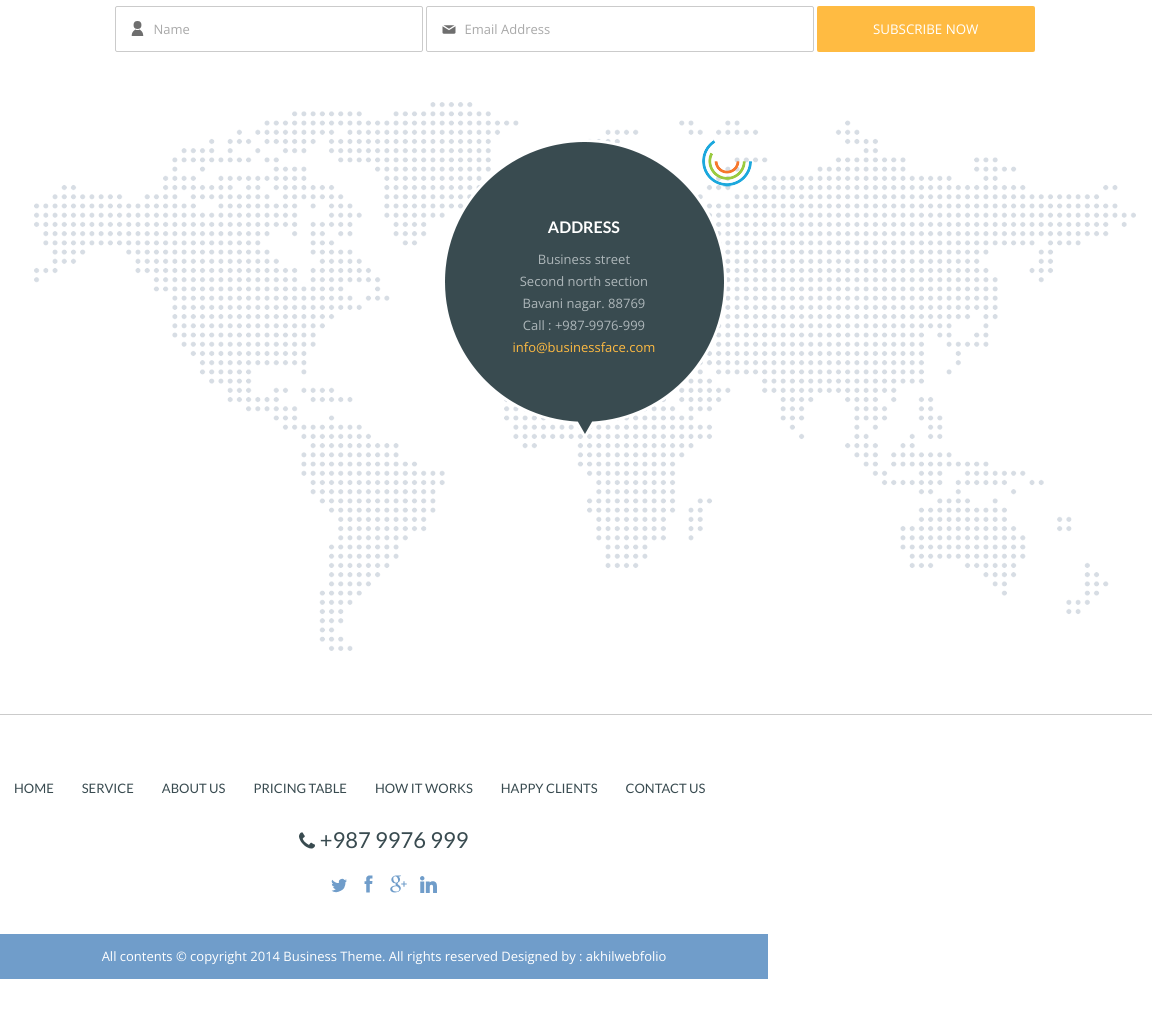
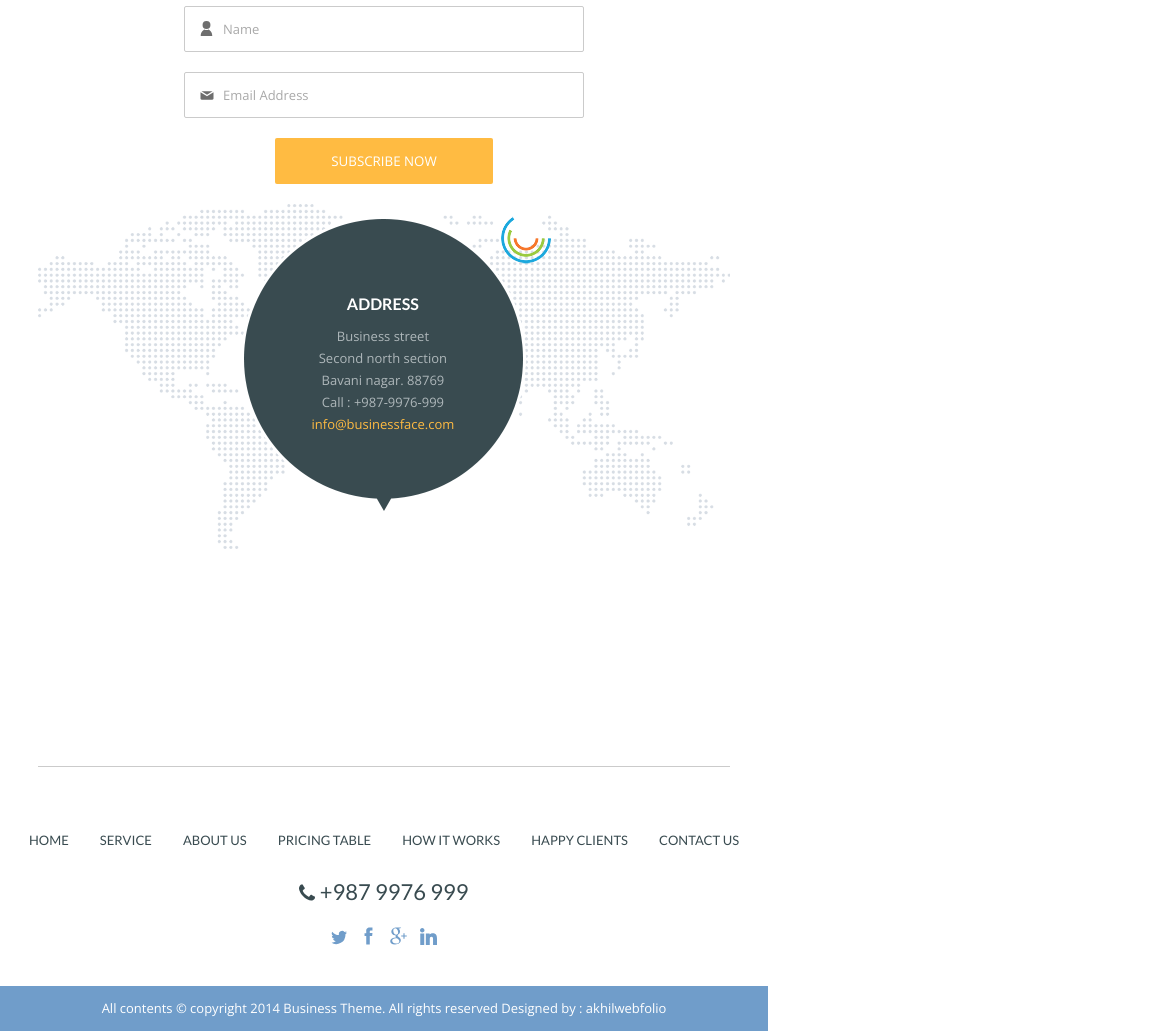
Before and after one commit to antonzubar/stormnet-hometasks, a plain HTML site: page index.html in a window 768 px wide. Shown: the part 6700-7731 px from the top of the page, 1152 px wide, since content can reach past the window. Before the commit the page ends 7679 px from the top, so only its background shows below. Drawn offline with nearby package versions, Linux system fonts and the light colour scheme.

```diff
--- a/styles/style.css
+++ b/styles/style.css
@@ -810,6 +810,10 @@ h2 {
 }
 
 @media screen and (min-width:679px) and (max-width:1200px) {
+    .container {
+        width: auto;
+    }
+
     #top-section {
         padding: 15px 0;
     }
@@ -992,4 +996,48 @@ h2 {
         box-sizing: content-box;
         height: auto;
     }
+
+    #contact-us .container {
+        width: 100%;
+    }
+
+    #contact-us .container .secondary-form {
+        width: 680px;
+        margin: 0 auto;
+        display: flex;
+        flex-wrap: wrap;
+        flex-direction: column;
+        align-content: center;
+        padding-bottom: 20px;
+    }
+
+    .secondary-form .main-form__input-holder:nth-child(n) .main-form__input__field {
+        width: 400px;
+        margin-bottom: 20px;
+    }
+
+    .secondary-form .main-form__button-holder {
+        align-self: center;
+    }
+
+    #contact-us-container {
+        width: 90%;
+        margin: 0 auto;
+        background-image: url(../img/contact-us/map.png);
+        background-size: contain;
+        background-repeat: no-repeat;
+        padding-bottom: 562px;
+    }
+
+    #dotted-map {
+        display: none;
+    }
+
+    #footer ul {
+        display: block;
+    }
+
+    #copyright {
+        width: auto;
+    }
 }
```
